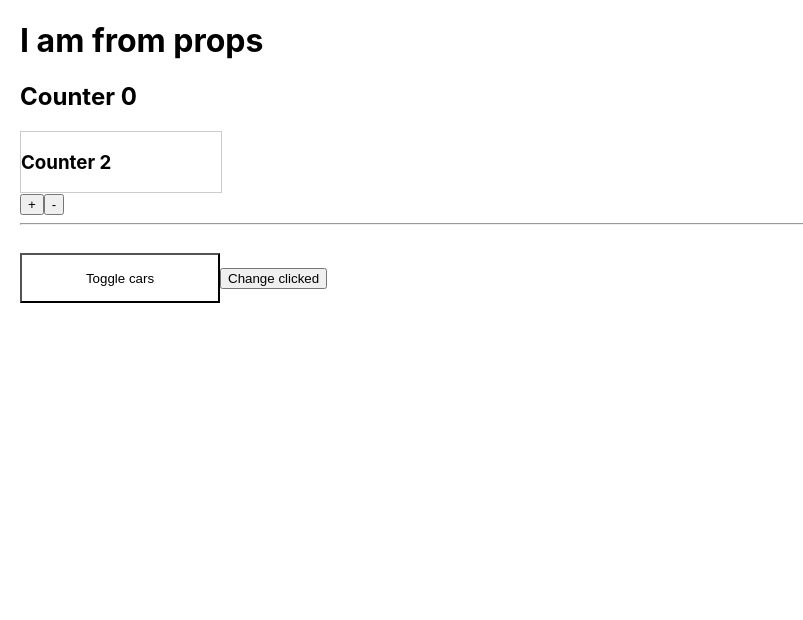
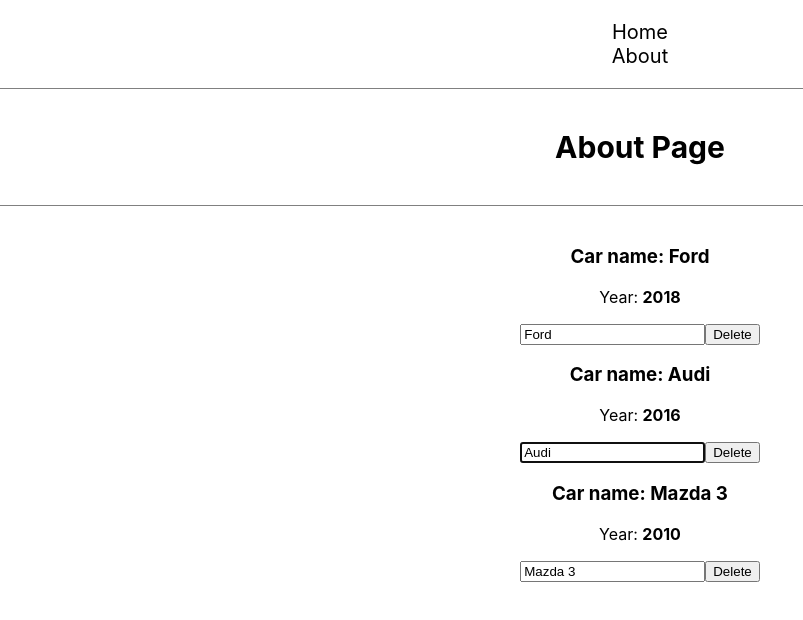
Before and after one commit to Rainspistols/React-tut-0-to-pro-, a React (Create React App) app in the folder react-theory/: page / in a window 1280 px wide. Shown: the top 620 px of the page, without its empty margins (0-803 px from the left). Built offline with nearby package versions, Linux system fonts and the light colour scheme.

Commit message:
connected react-router-dom and launch it in Index.js file (application)

```diff
--- a/react-theory/package.json
+++ b/react-theory/package.json
@@ -10,6 +10,7 @@
     "radium": "^0.26.0",
     "react": "^16.12.0",
     "react-dom": "^16.12.0",
+    "react-router-dom": "^5.1.2",
     "react-scripts": "3.3.1"
   },
   "scripts": {
--- a/react-theory/src/App.js
+++ b/react-theory/src/App.js
@@ -3,6 +3,7 @@
 import Car from "./Car/Car";
 import ErrorBoundary from "./ErrorBoundary/ErrorBoundary";
 import Counter from "./Counter/Counter";
+import AboutPage from "./components/AboutPage/AboutPage";
 
 export const ClickedContext = React.createContext(false);
 
@@ -18,7 +19,7 @@
         { name: "Mazda 3", year: 2010 }
       ],
       pageTitle: "React components",
-      showCars: false
+      showCars: true
     };
   }
 
@@ -51,21 +52,33 @@
 
   render() {
     const divStyle = {
-      textAlign: "left",
-      marginLeft: "20px"
+      textAlign: "center"
+    };
+    let Style = {
+      nav: {
+        fontSize: "20px",
+        ul: {
+          "list-style": "none",
+          padding: "0",
+          a: {
+            color: "black",
+            textDecoration: "none"
+          }
+        }
+      }
     };
 
-    const btnStyle = {
-      width: 200,
-      height: 50,
-      transition: "background-color 0.3s",
-      backgroundColor: "transparent",
-      marginTop: 20,
-      ":hover": {
-        backgroundColor: "yellow",
-        cursor: "pointer"
-      }
-    };
+    // const btnStyle = {
+    //   width: 200,
+    //   height: 50,
+    //   transition: "background-color 0.3s",
+    //   backgroundColor: "transparent",
+    //   marginTop: 20,
+    //   ":hover": {
+    //     backgroundColor: "yellow",
+    //     cursor: "pointer"
+    //   }
+    // };
 
     let cars = null;
     if (this.state.showCars) {
@@ -88,20 +101,36 @@
 
     return (
       <div className="App" style={divStyle}>
-        {/* <h1>{this.state.pageTitle}</h1> */}
-        <h1>{this.props.title}</h1>
+        <div>
+          <nav className="nav" style={Style.nav}>
+            <ul style={Style.nav.ul}>
+              <li>
+                <a href="/" style={Style.nav.ul.a}>
+                  Home
+                </a>
+              </li>
+              <li>
+                <a href="/about" style={Style.nav.ul.a}>
+                  About
+                </a>
+              </li>
+            </ul>
+          </nav>
+        </div>
 
-        <ClickedContext.Provider value={this.state.clicked}>
+        <AboutPage title={"About Page"} />
+
+        {/* <ClickedContext.Provider value={this.state.clicked}>
           <Counter />
-        </ClickedContext.Provider>
-        <hr />
-        <button style={btnStyle} onClick={this.toggleCarsHandler}>
+        </ClickedContext.Provider> */}
+        {/* <hr /> */}
+        {/* <button style={btnStyle} onClick={this.toggleCarsHandler}>
           Toggle cars
-        </button>
+        </button> */}
 
-        <button onClick={() => this.setState({ clicked: true })}>
+        {/* <button onClick={() => this.setState({ clicked: true })}>
           Change clicked
-        </button>
+        </button> */}
 
         <div
           style={{
--- /dev/null
+++ b/react-theory/src/components/AboutPage/AboutPage.js
@@ -0,0 +1,12 @@
+import React from "react";
+import classes from "./AboutPage.module.css";
+
+const AboutPage = props => {
+  return (
+    <div className={classes.AboutPage}>
+      <h1>{props.title}</h1>
+    </div>
+  );
+};
+
+export default AboutPage;
--- /dev/null
+++ b/react-theory/src/components/AboutPage/AboutPage.module.css
@@ -0,0 +1,12 @@
+.AboutPage {
+  border-top: 1px solid grey;
+  border-bottom: 1px solid grey;
+  margin-top: 10px;
+}
+
+.AboutPage h1 {
+  font-size: 30px;
+  font-weight: bold;
+  text-align: center;
+  padding: 20px 0;
+}
--- a/react-theory/src/index.js
+++ b/react-theory/src/index.js
@@ -2,11 +2,15 @@
 import ReactDOM from "react-dom";
 import "./index.css";
 import App from "./App";
+import { BrowserRouter } from "react-router-dom";
 import * as serviceWorker from "./serviceWorker";
 
-ReactDOM.render(
-  <App title={"I am from props"} />,
-  document.getElementById("root")
+const application = (
+  <BrowserRouter>
+    <App title={"I am from props"} />
+  </BrowserRouter>
 );
 
+ReactDOM.render(application, document.getElementById("root"));
+
 serviceWorker.register();
```
Also changed, not shown: 1 other file (tests, documents, lock files or other folders).
